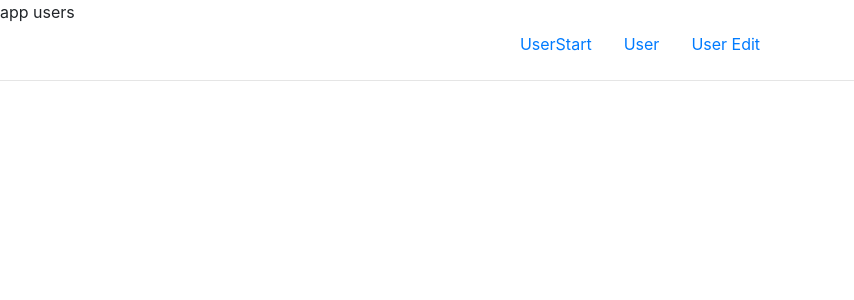
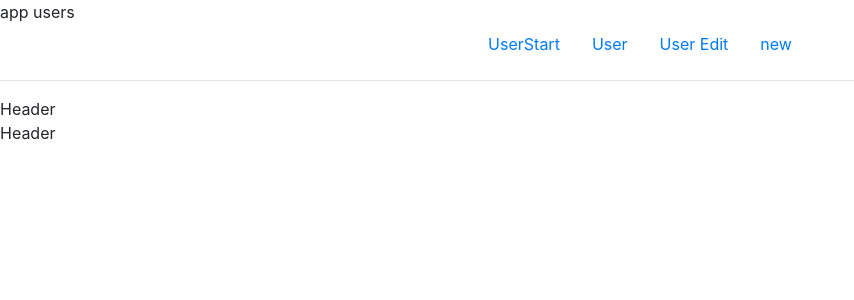
Before and after one commit to kratos619/vueapp, a Vue app: page /newHeader in a window 1280 px wide. Shown: the top 300 px of the page, without its empty margins (0-854 px from the left). Built offline with nearby package versions, Linux system fonts and the light colour scheme; what vue-resource would draw is missing.

Commit message:
Mulltiple Route View

```diff
--- a/src/App.vue
+++ b/src/App.vue
@@ -4,9 +4,11 @@
       <router-link class="nav-link" to="/userstart">UserStart</router-link>
       <router-link class="nav-link" to="/user">User</router-link>
       <router-link class="nav-link" to="/useredit">User Edit</router-link>
+      <router-link class="nav-link" to="/newHeader">new</router-link>
     </nav>
     <hr>
     <router-view></router-view>
+    <router-view name="second"></router-view>
   </div>
 </template>
 
--- /dev/null
+++ b/src/components/Header.vue
@@ -0,0 +1,7 @@
+<template>
+  <div>Header</div>
+</template>
+
+<script>
+export default {};
+</script>
--- a/src/route.js
+++ b/src/route.js
@@ -1,6 +1,7 @@
 import user from './components/Users.vue'
 import userDetails from './components/UserDetails.vue'
 import userEdit from './components/UserEdit.vue'
+import Header from './components/Header.vue'
 export const routes = [{
     path: '/user',
     component: user
@@ -17,5 +18,12 @@ export const routes = [{
       path: ':id/:name',
       component: userEdit
     }]
+  },
+  {
+    path: "/newHeader",
+    components: {
+      default: Header,
+      'second': Header
+    }
   }
 ]
```
